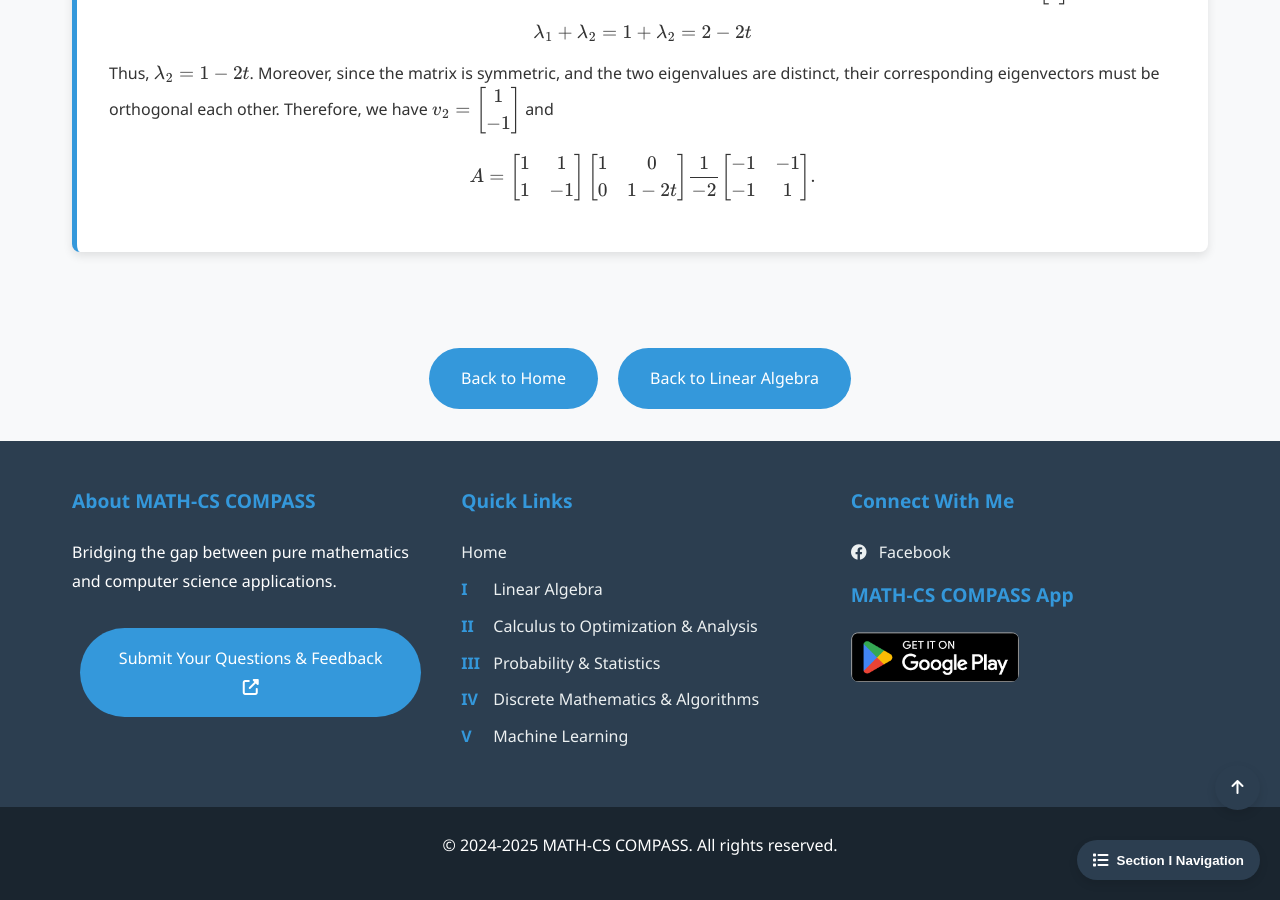
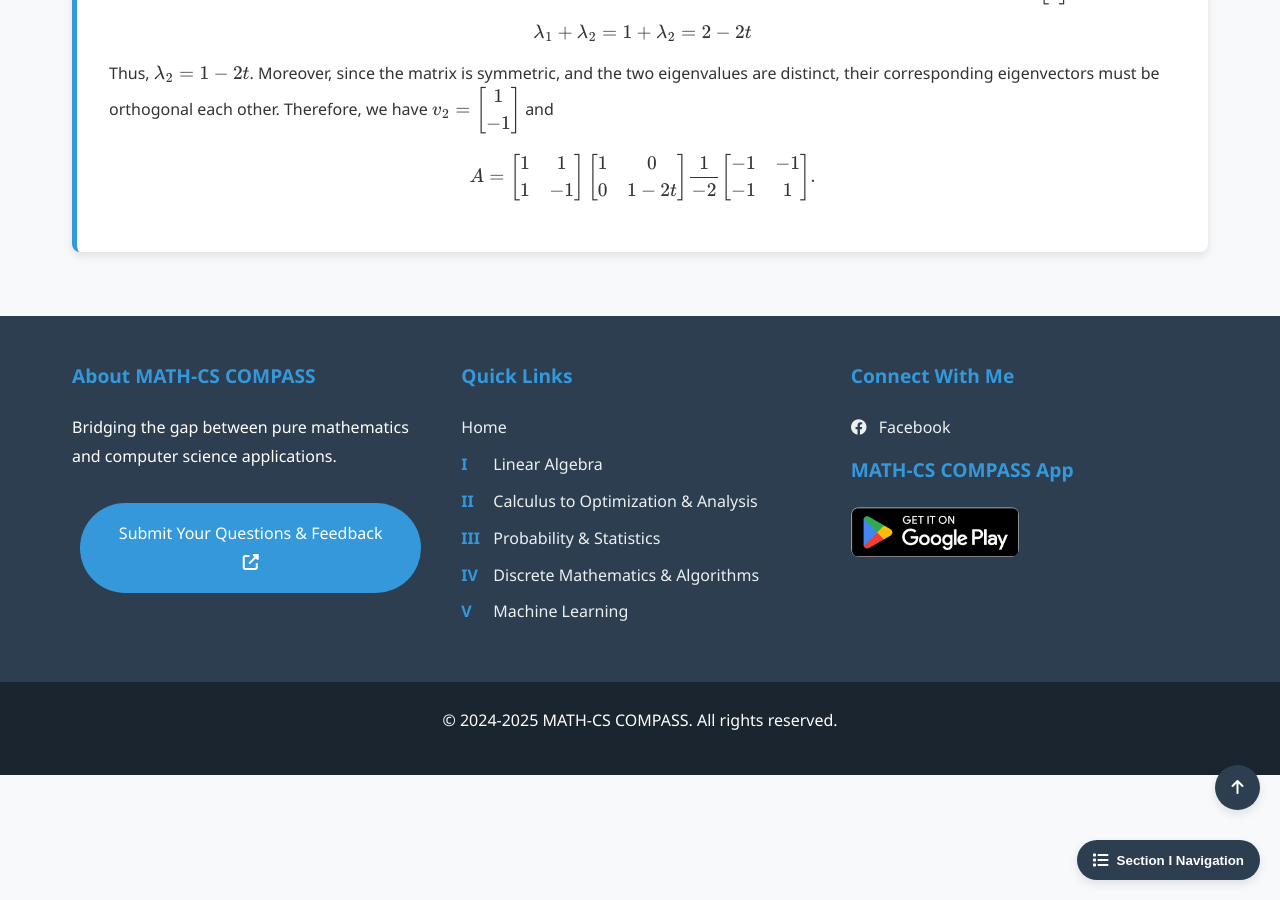
Before and after one commit to Yusukey01/yusukey01.github.io, a Jekyll site: the page built from Mathematics/Linear_algebra/stochastic.html, in a window 1280 px wide and 900 px high, scrolled down 4679 px. Built offline with Jekyll 4.4.1, drawn with Linux system fonts in a browser that asks for light colours.

Commit message:
Updated Section 1-13

```diff
--- a/Mathematics/Linear_algebra/stochastic.html
+++ b/Mathematics/Linear_algebra/stochastic.html
@@ -319,10 +319,7 @@ uses_python: false
             </p>
             </section>
         </div>
-        <div class="contact-section">
-            <a href="../../index.html">Back to Home</a>
-            <a href="linear_algebra.html">Back to Linear Algebra </a>
-        </div>
+
         <script src="/js/main.js"></script>
     </body>
 </html>
```
